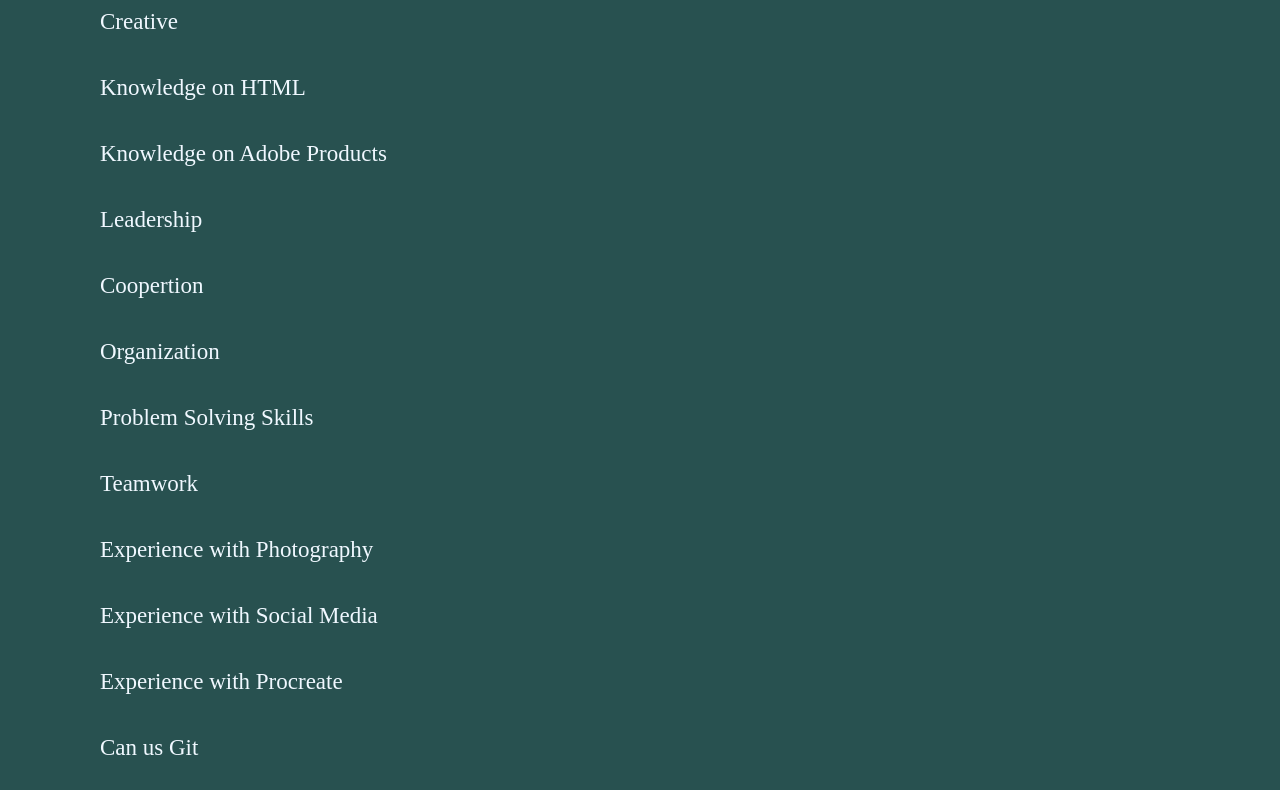
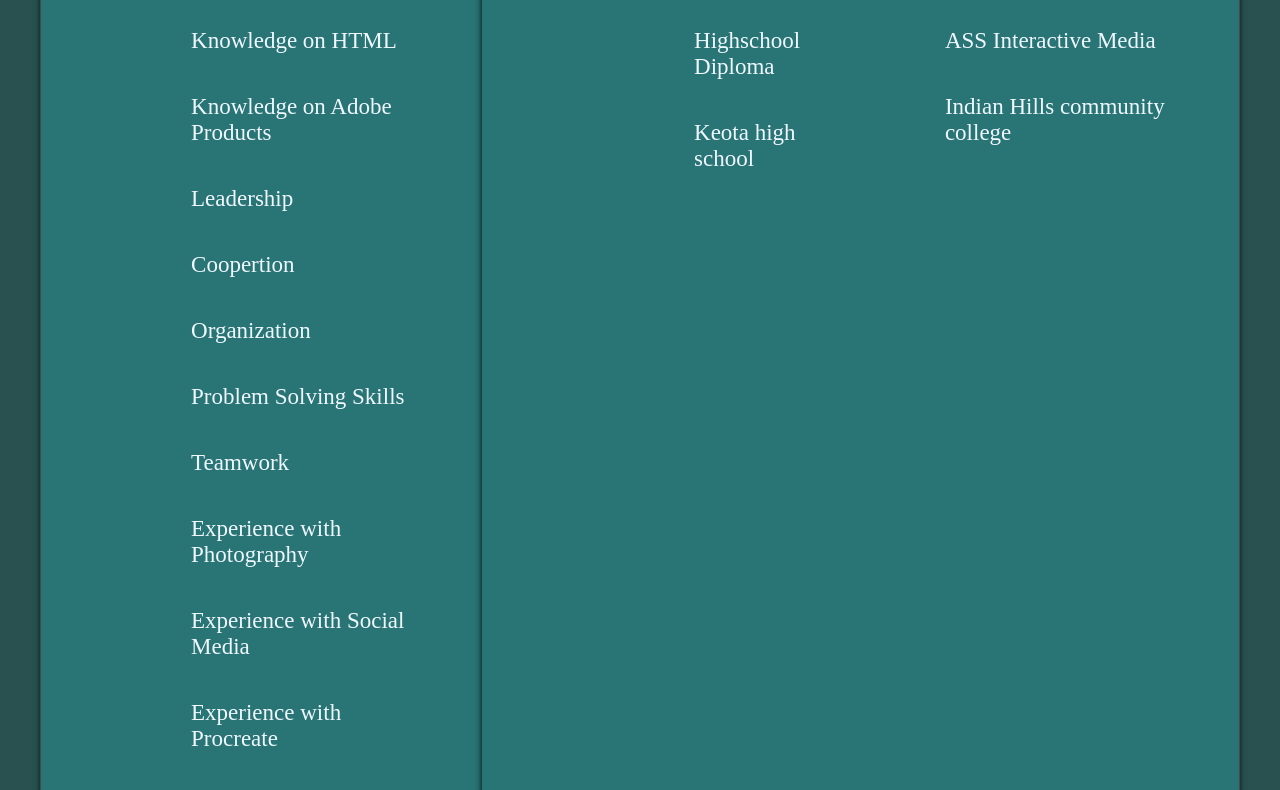
Before and after one commit to JayPurkeypile/JayPurkeypile.github.io, a plain HTML site: page html/Resume.html in a window 1280 px wide. Shown: the part 659-1449 px from the top of the page. Drawn offline with Linux system fonts and the light colour scheme.

Commit message:
touch ups

```diff
--- a/css/Tables.css
+++ b/css/Tables.css
@@ -21,3 +21,17 @@
     th{
         background-color: #338684;
     }
+
+    .row {
+        display: flex;
+        flex-direction: row;
+
+        border: 1px solid gray;
+      }
+
+      .list {
+        display: flex;
+        padding: 20px;
+        box-shadow: 0px 4px 6px black;
+        background-color: #297474;
+      }
--- a/html/Resume.html
+++ b/html/Resume.html
@@ -53,9 +53,11 @@
                     </tr>
                 </tbody>
             </table>
+
             <!--display flex, make e-->
+            <div class="row">
+                <div class="list">
                     <h2>Skills</h2>
-            <div class="List">
                     <ul>
                         <li>Creative</li>
                         <li>Knowledge on HTML</li>
@@ -72,7 +74,7 @@
                         <li>Experience with Css</li>
                     </ul>
                     </div>
-                <div class="List2">
+                    <div class="list">
                     <h2>Education</h2>
                     <ul>
                         <li>2019 -2023</li>
@@ -85,6 +87,7 @@
                         <li>Indian Hills community college</li>
                     </ul>
                 </div>
+            </div>
                 <h2>Contact</h2>
                 <p>319-331-2820</p>
                 <!--put number and email here-->
@@ -96,5 +99,6 @@
                 <a href="https://www.linkedin.com/in/jocelyn-purkeypile-075b0b291/">Linkin</a>
                 <a href="https://www.instagram.com/jocelynpurkeypile?igsh=eThoM3AxOHJ1N2Iz">Instagram</a>
             <a href="https://www.facebook.com/profile.php?id=100080976125144&mibextid=ZbWKwL">Facebook</a>
+            </footer>
         </body>
     </html>
```
Also changed, not shown: html/Digital-art.html (+2 -2 lines), html/Photography.html (+5 -4 lines), 2 other files. Lines whose indentation alone changed are shown as unchanged.
